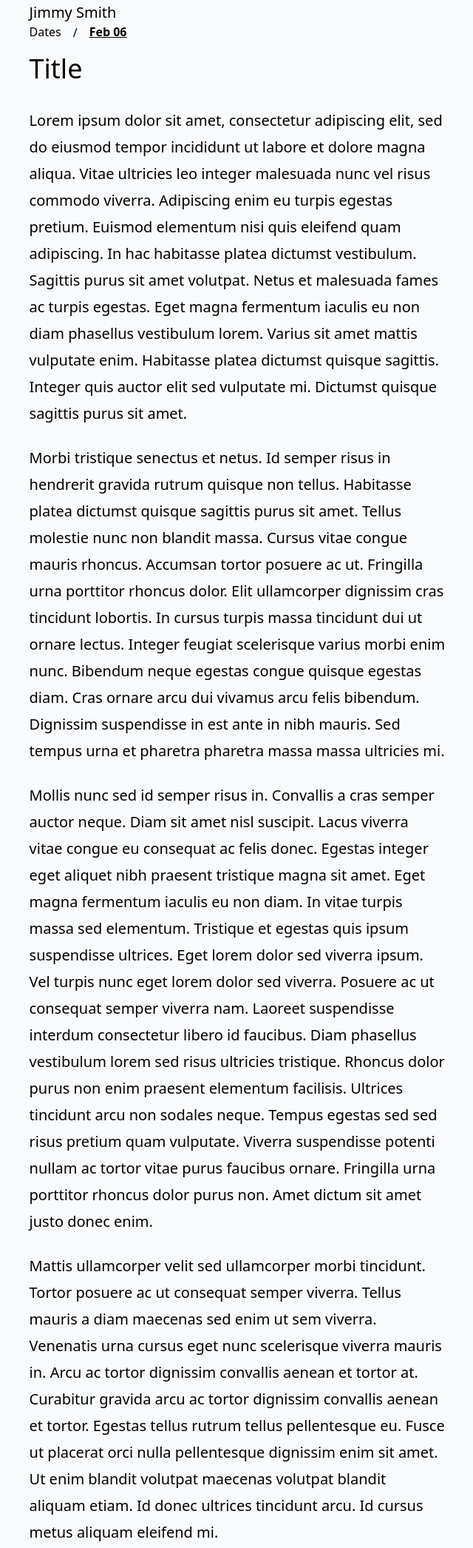
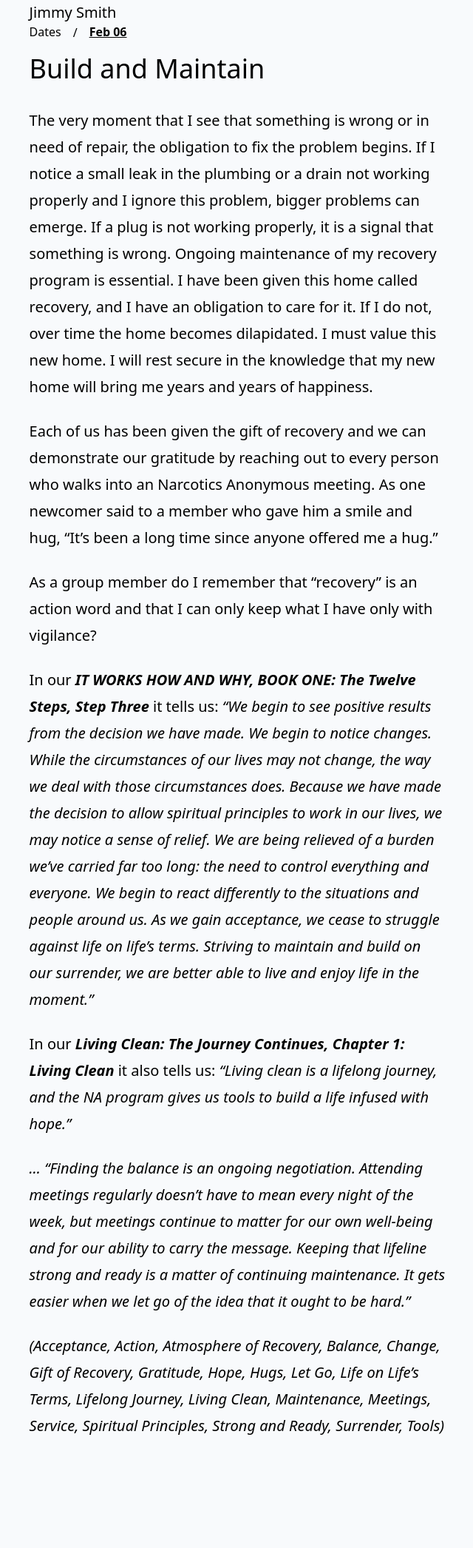
Before and after one commit to gregrossdev/jimmy-smith, an Astro site: page /date/02/06 in a window 1280 px wide. Shown: the part 29-2121 px from the top of the page at 74% size, without its empty margins (319-959 px from the left). After the commit the page ends 1998 px from the top, so only its background shows below. Built offline with nearby package versions, Linux system fonts and the light colour scheme; Astro itself is replaced by a stand-in of ours.

Commit message:
Update Febuary “06”

```diff
--- a/src/pages/date/02/06.md
+++ b/src/pages/date/02/06.md
@@ -1,15 +1,18 @@
 ---
-layout: "../../../layouts/BasePost.astro"
-title: "Title"
-date: "Feb 06"
+layout: ../../../layouts/BasePost.astro
+date: Feb 06
+title: "Build and Maintain "
 ---
+The very moment that I see that something is wrong or in need of repair, the obligation to fix the problem begins. If I notice a small leak in the plumbing or a drain not working properly and I ignore this problem, bigger problems can emerge. If a plug is not working properly, it is a signal that something is wrong. Ongoing maintenance of my recovery program is essential. I have been given this home called recovery, and I have an obligation to care for it. If I do not, over time the home becomes dilapidated. I must value this new home. I will rest secure in the knowledge that my new home will bring me years and years of happiness.
 
-Lorem ipsum dolor sit amet, consectetur adipiscing elit, sed do eiusmod tempor incididunt ut labore et dolore magna aliqua. Vitae ultricies leo integer malesuada nunc vel risus commodo viverra. Adipiscing enim eu turpis egestas pretium. Euismod elementum nisi quis eleifend quam adipiscing. In hac habitasse platea dictumst vestibulum. Sagittis purus sit amet volutpat. Netus et malesuada fames ac turpis egestas. Eget magna fermentum iaculis eu non diam phasellus vestibulum lorem. Varius sit amet mattis vulputate enim. Habitasse platea dictumst quisque sagittis. Integer quis auctor elit sed vulputate mi. Dictumst quisque sagittis purus sit amet.
+Each of us has been given the gift of recovery and we can demonstrate our gratitude by reaching out to every person who walks into an Narcotics Anonymous meeting. As one newcomer said to a member who gave him a smile and hug, “It’s been a long time since anyone offered me a hug.”
 
-Morbi tristique senectus et netus. Id semper risus in hendrerit gravida rutrum quisque non tellus. Habitasse platea dictumst quisque sagittis purus sit amet. Tellus molestie nunc non blandit massa. Cursus vitae congue mauris rhoncus. Accumsan tortor posuere ac ut. Fringilla urna porttitor rhoncus dolor. Elit ullamcorper dignissim cras tincidunt lobortis. In cursus turpis massa tincidunt dui ut ornare lectus. Integer feugiat scelerisque varius morbi enim nunc. Bibendum neque egestas congue quisque egestas diam. Cras ornare arcu dui vivamus arcu felis bibendum. Dignissim suspendisse in est ante in nibh mauris. Sed tempus urna et pharetra pharetra massa massa ultricies mi.
+As a group member do I remember that “recovery” is an action word and that I can only keep what I have only with vigilance?
 
-Mollis nunc sed id semper risus in. Convallis a cras semper auctor neque. Diam sit amet nisl suscipit. Lacus viverra vitae congue eu consequat ac felis donec. Egestas integer eget aliquet nibh praesent tristique magna sit amet. Eget magna fermentum iaculis eu non diam. In vitae turpis massa sed elementum. Tristique et egestas quis ipsum suspendisse ultrices. Eget lorem dolor sed viverra ipsum. Vel turpis nunc eget lorem dolor sed viverra. Posuere ac ut consequat semper viverra nam. Laoreet suspendisse interdum consectetur libero id faucibus. Diam phasellus vestibulum lorem sed risus ultricies tristique. Rhoncus dolor purus non enim praesent elementum facilisis. Ultrices tincidunt arcu non sodales neque. Tempus egestas sed sed risus pretium quam vulputate. Viverra suspendisse potenti nullam ac tortor vitae purus faucibus ornare. Fringilla urna porttitor rhoncus dolor purus non. Amet dictum sit amet justo donec enim.
+In our ***IT WORKS HOW AND WHY, BOOK ONE: The Twelve Steps, Step Three*** it tells us: *“We begin to see positive results from the decision we have made. We begin to notice changes. While the circumstances of our lives may not change, the way we deal with those circumstances does. Because we have made the decision to allow spiritual principles to work in our lives, we may notice a sense of relief. We are being relieved of a burden we’ve carried far too long: the need to control everything and everyone. We begin to react differently to the situations and people around us. As we gain acceptance, we cease to struggle against life on life’s terms. Striving to maintain and build on our surrender, we are better able to live and enjoy life in the moment.”*
 
-Mattis ullamcorper velit sed ullamcorper morbi tincidunt. Tortor posuere ac ut consequat semper viverra. Tellus mauris a diam maecenas sed enim ut sem viverra. Venenatis urna cursus eget nunc scelerisque viverra mauris in. Arcu ac tortor dignissim convallis aenean et tortor at. Curabitur gravida arcu ac tortor dignissim convallis aenean et tortor. Egestas tellus rutrum tellus pellentesque eu. Fusce ut placerat orci nulla pellentesque dignissim enim sit amet. Ut enim blandit volutpat maecenas volutpat blandit aliquam etiam. Id donec ultrices tincidunt arcu. Id cursus metus aliquam eleifend mi.
+In our ***Living Clean: The Journey Continues, Chapter 1: Living Clean*** it also tells us: *“Living clean is a lifelong journey, and the NA program gives us tools to build a life infused with hope.”*
 
-Tempus quam pellentesque nec nam aliquam sem. Risus at ultrices mi tempus imperdiet. Id porta nibh venenatis cras sed felis eget velit. Ipsum a arcu cursus vitae. Facilisis magna etiam tempor orci eu lobortis elementum. Tincidunt dui ut ornare lectus sit. Quisque non tellus orci ac. Blandit libero volutpat sed cras. Nec tincidunt praesent semper feugiat nibh sed pulvinar proin gravida. Egestas integer eget aliquet nibh praesent tristique magna.
+*... “Finding the balance is an ongoing negotiation. Attending meetings regularly doesn’t have to mean every night of the week, but meetings continue to matter for our own well-being and for our ability to carry the message. Keeping that lifeline strong and ready is a matter of continuing maintenance. It gets easier when we let go of the idea that it ought to be hard.”*
+
+*(Acceptance, Action, Atmosphere of Recovery, Balance, Change, Gift of Recovery, Gratitude, Hope, Hugs, Let Go, Life on Life’s Terms, Lifelong Journey, Living Clean, Maintenance, Meetings, Service, Spiritual Principles, Strong and Ready, Surrender, Tools)*
```
